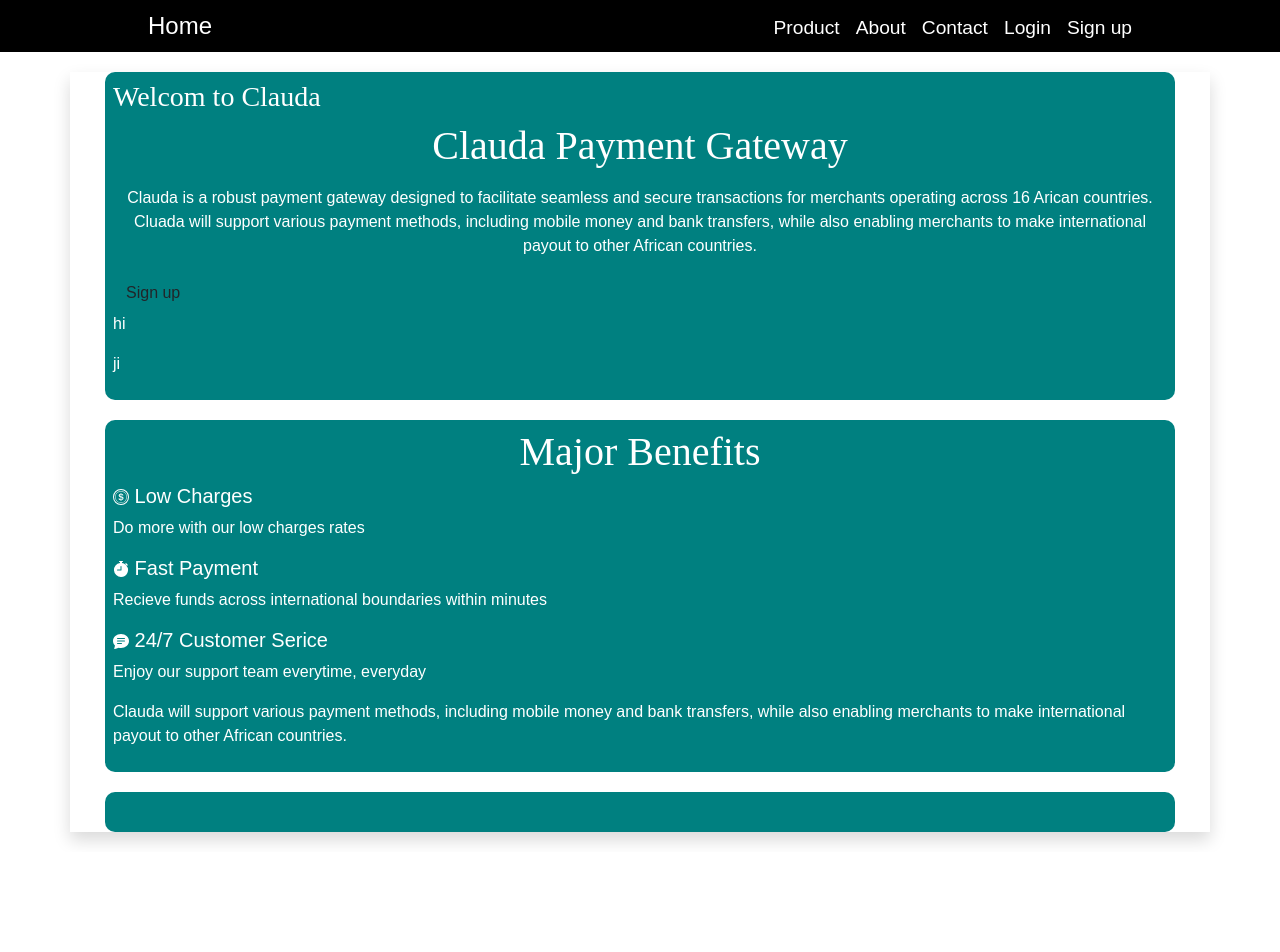
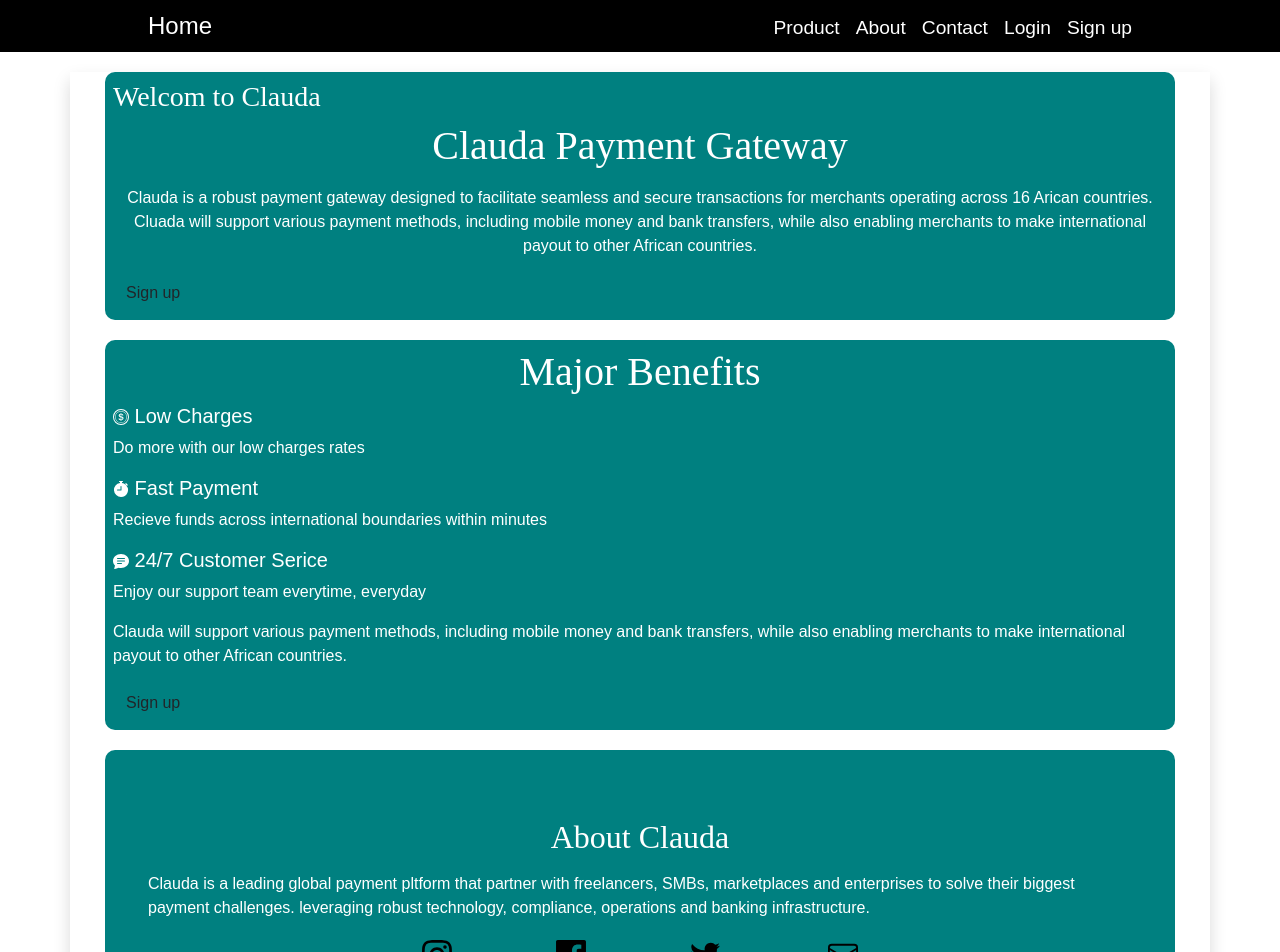
Before and after one commit to Monaj411/clauda-app, a React (Create React App) app: page / in a window 1280 px wide. Shown: the top 952 px of the page. Before the commit the page ends 852 px from the top, so only its background shows below. Built offline with nearby package versions, Linux system fonts and the light colour scheme.

Commit message:
fixing the home component

```diff
--- a/src/component.jsx/button.jsx
+++ b/src/component.jsx/button.jsx
@@ -1,15 +1,15 @@
 import React, { Component } from "react";
-//import { Link } from "react-router-dom";
+import { Link } from "react-router-dom";
 import "bootstrap/dist/css/bootstrap.css";
 import "font-awesome/css/font-awesome.css";
 
 const Button = () => {
   return (
-    //<Link to="/sign">
+  <Link to="/sign">
       <button type="button" class="btn button">
         Sign up
       </button>
-   // </Link>
+   </Link>
   );
 };
 
--- a/src/component.jsx/home.jsx
+++ b/src/component.jsx/home.jsx
@@ -1,9 +1,8 @@
 import React from "react";
 import Button from "./button";
-//import About from "./about";
+import About from "./about";
 import "bootstrap/dist/css/bootstrap.css";
 import "font-awesome/css/font-awesome.css";
-
 
 const Home = () => {
   return (
@@ -25,11 +24,6 @@ const Home = () => {
             make international payout to other African countries.{" "}
           </p>
           <Button />
-
-
-<p>hi</p>
-<p>ji</p>
-
         </div>
 
         <div class="p-2 text-white welcome">
@@ -84,8 +78,10 @@ const Home = () => {
             international payout to other African countries.{" "}
           </p>
 
+          <Button />
         </div>
         <div className="welcome">
+          <About />
         </div>
       </div>
     </React.Fragment>
```
